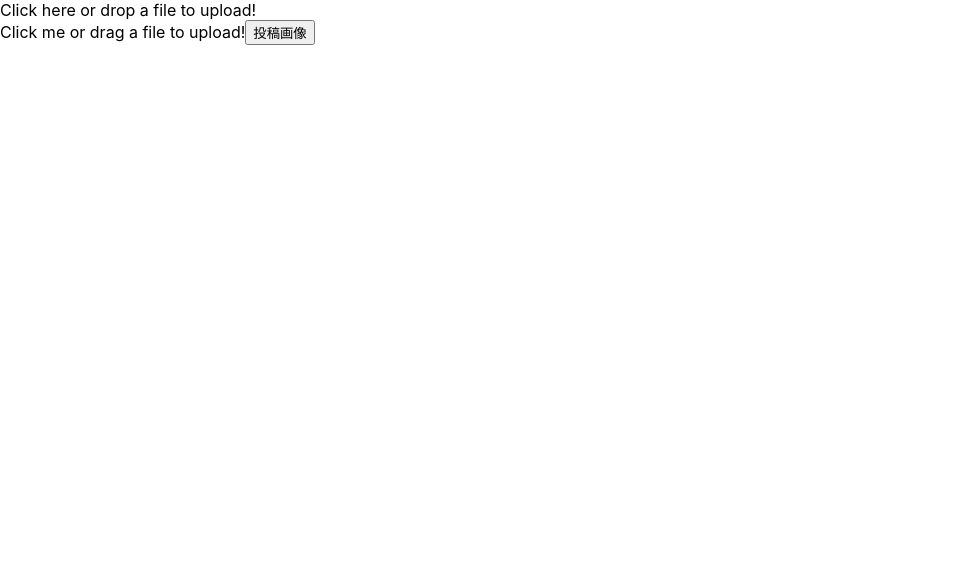
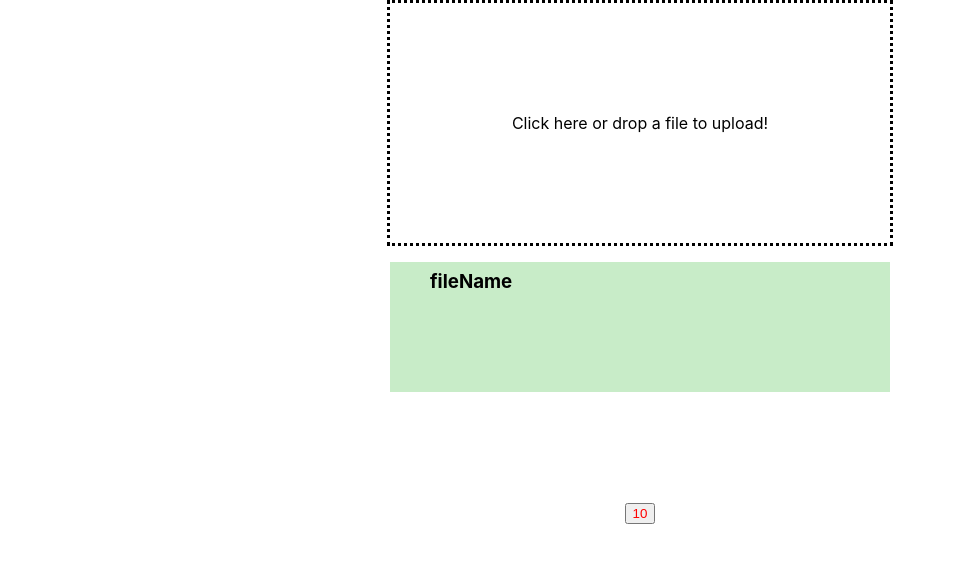
Before and after one commit to ICT-FUNney/team2-funput-Client, a React (Create React App) app: page / in a window 1280 px wide. Shown: the top 562 px of the page, without its empty margins (0-955 px from the left). Built offline with nearby package versions, Linux system fonts and the light colour scheme.

Commit message:
[add]:ファイル追加とReacthooksで書き直し

```diff
--- a/src/components/App.css
+++ b/src/components/App.css
@@ -31,3 +31,24 @@
   color : red;
 
 }
+.text-center{
+  width: 500px;
+  height: 30vh;
+  margin: auto;
+  line-height: 30vh;
+  text-align: center;
+  border-style: dotted;
+}
+
+.list-group{
+  widows: 40px;
+  height:130px;
+  margin: auto;
+  text-align: center;
+  line-height: 5vh;
+  background : rgba(200, 236, 200, 0.993);
+}
+
+.fileData{
+  text-align: left;
+}
--- a/src/components/App.jsx
+++ b/src/components/App.jsx
@@ -4,14 +4,13 @@ import './App.css'
 
 
 
-class App extends React.Component {
-  render() {
+const App = () => {
+
     return (
       <div className="App">
         <Main />
       </div>
     );
-  }
 }
 
 export default App;
--- a/src/components/Footer.jsx
+++ b/src/components/Footer.jsx
@@ -1,12 +1,10 @@
 import React from 'react';//Reactをインポート
 
-class Footer extends React.Component{
-  render(){
+const Footer = () =>  {
     return(
       <div>
 
       </div>
     );
   }
-}
 export default Footer;
--- a/src/components/Header.jsx
+++ b/src/components/Header.jsx
@@ -1,12 +1,11 @@
 import React from 'react';//Reactをインポート
 
-class Header extends React.Component{
-  render(){
+const Header = () =>  {
     return(
       <div>
 
       </div>
     );
   }
-}
+
 export default Header;
--- a/src/components/Main.jsx
+++ b/src/components/Main.jsx
@@ -1,53 +1,45 @@
 import React, {useState,useCallback} from 'react'
 import { useDropzone } from 'react-dropzone'
+import './App.css'
 
 
+const Main = () =>  {
 
-function Main()  {
+const [value1, setValue1] = useState(10);//ただのカウンタ
 
-const [value1, setValue1] = useState('hogehoge');
-const [value2, setValue2] = useState("");
+const onDrop = (acceptedFiles => {//画像ドロップ
+      console.log(acceptedFiles);
+    });
+
+const { isDragActive,getRootProps,getInputProps,acceptedFiles}
+ = useDropzone (
+  {onDrop});
+
+      return (
+        <div className="text-center">
+
+          <div {...getRootProps()}>
+                <input {...getInputProps()} />
+                {!isDragActive && 'Click here or drop a file to upload!'}
+                {isDragActive &&  "Drop it like it's hot!"}
+              </div>
 
 
+              <ul className="list-group">
+                <h3 className = "fileData">fileName</h3>
+                   {acceptedFiles.map((acceptedFile,i) => (
+                     <li key= {i} className="list-group-item list-group-item-success">{/*keyを指定*/}
+                        {acceptedFile.name}
+                      </li>
+                    ))}
+                </ul>
 
 
-
-
-const onDrop = useCallback(acceptedFiles => {//画像ドロップ
-
-      console.log(acceptedFiles);
-      setValue2({
-        value2: acceptedFiles
-      });
-    }, []);
-
-const { isDragActive,getRootProps,getInputProps,acceptedFiles} = useDropzone ({
-  onDrop
-});
-
-/*
-    handleClick(){
-      alert(JSON.stringify(value2[0].lastModified));
-    }
-    */
-
-
-      return (
-        <div className="text-center mt-5">
-
-          <div {...getRootProps()}>
-
-                <input {...getInputProps()} />
-                {!isDragActive && 'Click here or drop a file to upload!'}
-
-              </div>
-
-                {isDragActive ? "Drop it like it's hot!" :'Click me or drag a file to upload!'}
-
-                <button className ="imgButton" onClick ={() => setValue2()}>投稿画像
+                <button className ="imgButton" onClick ={() => setValue1(value1+1)}>{value1}
                </button>
          </div>
       );
     };
 
+
 export default Main
--- a/src/components/Navi.jsx
+++ b/src/components/Navi.jsx
@@ -1,12 +1,10 @@
 import React from 'react';//Reactをインポート
 
-class Navi extends React.Component{
-  render(){
+const Navi = () =>  {
     return(
       <div>
 
       </div>
     );
   }
-}
 export default Navi;
```
